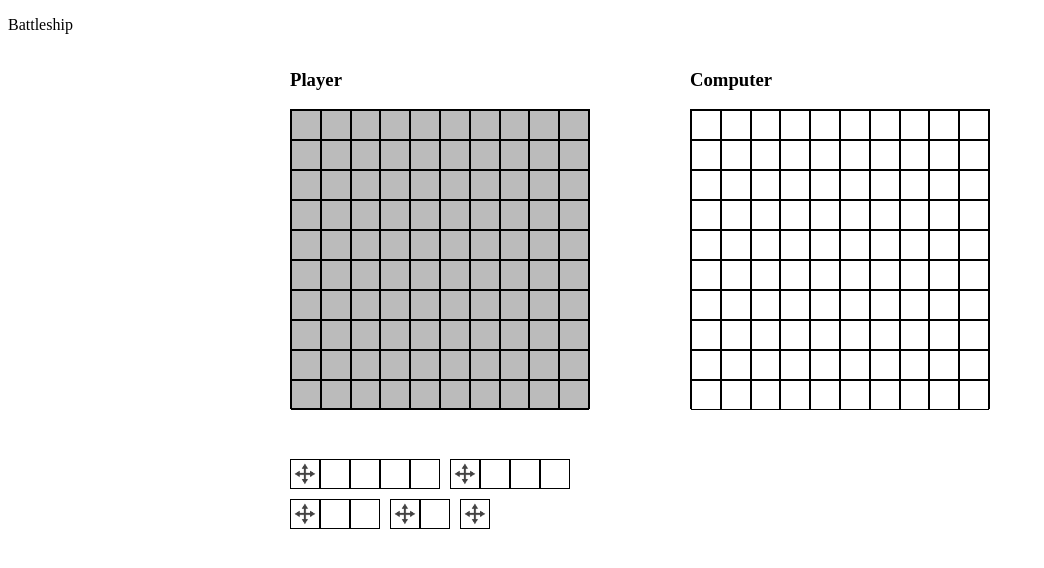
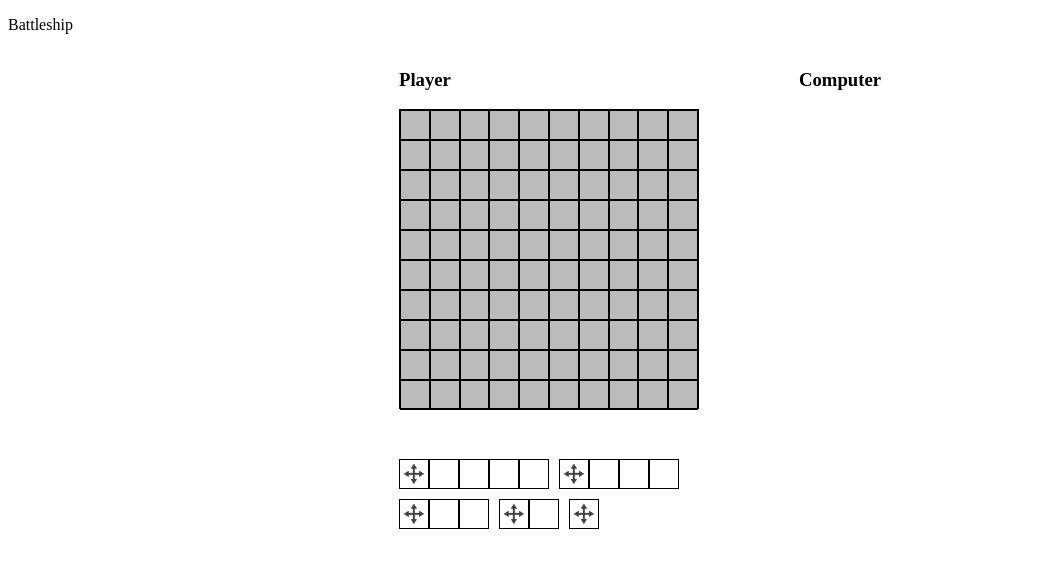
Before and after one commit to amirobinsonmuto/battleship, a plain HTML site: page index.html in a window 1280 px wide. Shown: the whole page, without its empty margins (0-1044 px from the left). Drawn offline with Linux system fonts and the light colour scheme.

```diff
--- a/index.html
+++ b/index.html
@@ -53,7 +53,7 @@
 
       <div class="com-side">
         <h3>Computer</h3>
-        <div id="com-gameboard" class="being-attacked"></div>
+        <div id="com-gameboard" class="being-attacked hidden"></div>
       </div>
     </main>
   </body>
```
Also changed, not shown: main.js (+1 -1 lines).
